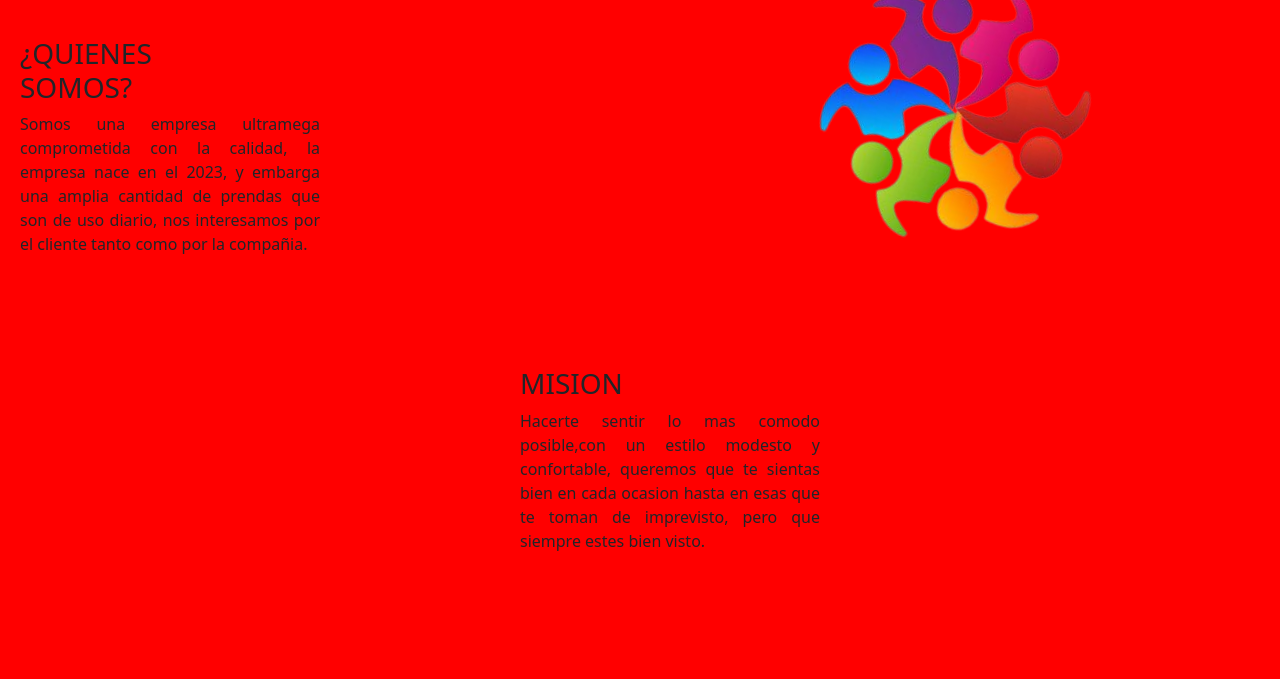
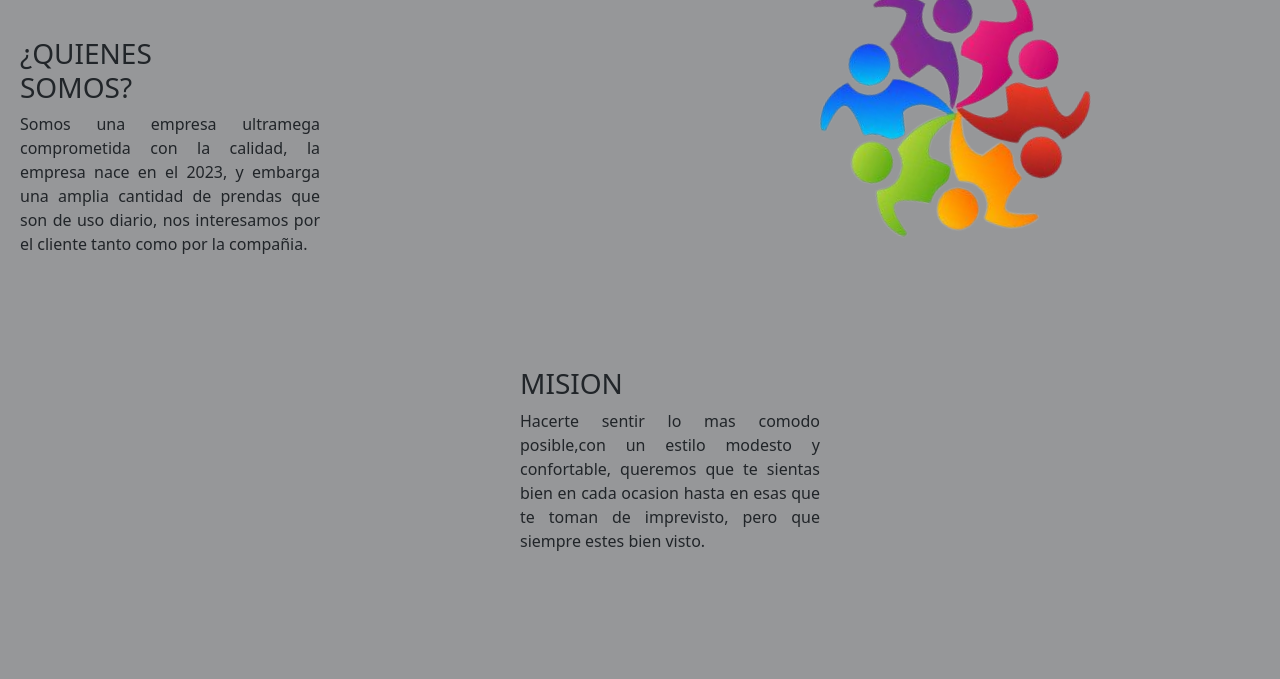
Before and after one commit to cielmar06/final-proyect, a plain HTML site: page html/nosotros.html in a window 1280 px wide. Shown: the part 65-744 px from the top of the page. Drawn offline with nearby package versions, Linux system fonts and the light colour scheme.

```diff
--- a/scss/layout/_medias-query.scss
+++ b/scss/layout/_medias-query.scss
@@ -115,7 +115,7 @@ margin-top: 10px}
                               'footer footer';
 
 .mision{ margin-left: 550px;}
-background-color: aqua;
+
 }
 
 }
@@ -130,7 +130,7 @@ background-color: aqua;
     'footer footer footer';
 
     .mision{ margin-left: 500px;}
-    background-color: red;
+
 }
 
 }
```
Also changed, not shown: html/remera-caballero.html (+2 -0 lines), html/remeras-dama.html (+1 -0 lines), html/remeras-niño.html (+2 -0 lines), index.html (+4 -1 lines), css/style.css, 1 other file.
